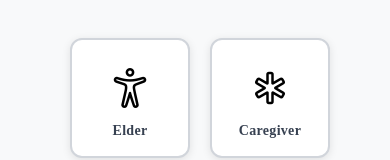
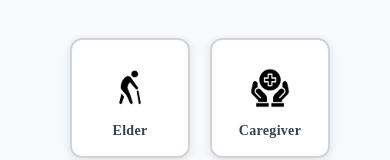
Before and after one commit to Safe-Sound-Mobile-App/Safe_And_Sound-MobileApp, a React Native app: screen /RoleSelection in a window 390 px wide. Shown: the part 309-469 px from the top of the page. Built offline with nearby package versions, Linux system fonts and the light colour scheme.

Commit message:
change elder and caregiver icons

```diff
--- a/src/pages/Authentication/general/RoleSelection.tsx
+++ b/src/pages/Authentication/general/RoleSelection.tsx
@@ -1,11 +1,15 @@
 import React, { useState } from 'react';
-import { View, Text, TouchableOpacity, SafeAreaView, Animated, Modal } from 'react-native';
+import { View, Text, TouchableOpacity, SafeAreaView, Animated, Modal, Image } from 'react-native';
 import { LinearGradient } from 'expo-linear-gradient';
 import MaskedView from '@react-native-masked-view/masked-view';
 import type { NativeStackScreenProps } from "@react-navigation/native-stack";
 import type { RootStackParamList } from "../../../App";
 import { roleSelectionStyles } from '../../../global_style/roleSelectionStyles';
 import { Ionicons } from '@expo/vector-icons';
+
+// Import your images
+const elderImage = require('../../../../assets/icons/elder.png');
+const caregiverImage = require('../../../../assets/icons/caregiver.png');
 
 type Props = NativeStackScreenProps<RootStackParamList, "RoleSelection">;
 
@@ -45,12 +49,12 @@ export default function RoleSelection({ navigation }: Props) {
     }
   };
 
-  const renderRoleButton = (role: 'elder' | 'caregiver', icon: string, label: string) => {
+  const renderRoleButton = (role: 'elder' | 'caregiver', imageSource: any, label: string) => {
     const isSelected = selectedRole === role;
     const animationValue = role === 'elder' ? elderAnimation : caregiverAnimation;
 
     // Interpolate colors for smooth transition
-    const iconOpacity = animationValue.interpolate({
+    const imageOpacity = animationValue.interpolate({
       inputRange: [0, 1],
       outputRange: [1, 0],
     });
@@ -69,38 +73,50 @@ export default function RoleSelection({ navigation }: Props) {
         onPress={() => handleRoleSelect(role)}
         activeOpacity={0.8}
       >
-        {/* Black icon with animated opacity */}
+        {/* Single image with animated background */}
         <Animated.View style={[
           roleSelectionStyles.iconContainer,
-          { opacity: iconOpacity }
+          {
+            backgroundColor: animationValue.interpolate({
+              inputRange: [0, 1],
+              outputRange: ['transparent', 'transparent'],
+            })
+          }
         ]}>
-          <Ionicons name={icon as any} size={40} color="#000000" />
-        </Animated.View>
-
-        {/* Gradient icon with animated opacity */}
-        <Animated.View style={[
-          roleSelectionStyles.iconContainer,
-          roleSelectionStyles.gradientIconContainer,
-          { opacity: gradientOpacity }
-        ]}>
-          <MaskedView
-            style={roleSelectionStyles.iconMaskContainer}
-            maskElement={
-              <View style={roleSelectionStyles.iconMask}>
-                <Ionicons name={icon as any} size={40} color="black" />
-              </View>
-            }
+          {/* Background gradient (only visible when selected) */}
+          <Animated.View
+            style={[
+              {
+                position: 'absolute',
+                top: 0,
+                left: 0,
+                right: 0,
+                bottom: 0,
+                borderRadius: 20,
+                opacity: gradientOpacity,
+              }
+            ]}
           >
             <LinearGradient
               colors={['#383848', '#008080', '#1DA3A7', '#20A7B1', '#1C959D', '#178085', '#44B589']}
               locations={[0, 0.38, 0.41, 0.45, 0.48, 0.72, 1]}
               start={{ x: 0, y: 0 }}
               end={{ x: 1, y: 0 }}
-              style={roleSelectionStyles.gradientIcon}
-            >
-              <Ionicons name={icon as any} size={40} color="transparent" />
-            </LinearGradient>
-          </MaskedView>
+              style={{ flex: 1, borderRadius: 20 }}
+            />
+          </Animated.View>
+
+          {/* Image always visible */}
+          <Image
+            source={imageSource}
+            style={{
+              width: 40,
+              height: 40,
+              zIndex: 1,
+              tintColor: isSelected ? '#FFFFFF' : '#000000'
+            }}
+            resizeMode="contain"
+          />
         </Animated.View>
 
         <Text style={[
@@ -125,8 +141,8 @@ export default function RoleSelection({ navigation }: Props) {
 
         {/* Role Selection Buttons */}
         <View style={roleSelectionStyles.roleContainer}>
-          {renderRoleButton('elder', 'accessibility-outline', 'Elder')}
-          {renderRoleButton('caregiver', 'medical-outline', 'Caregiver')}
+          {renderRoleButton('elder', elderImage, 'Elder')}
+          {renderRoleButton('caregiver', caregiverImage, 'Caregiver')}
         </View>
 
         {/* Role Description Button */}
```
Also changed, not shown: assets/icons/caregiver.png (added), assets/icons/elder.png (added).
